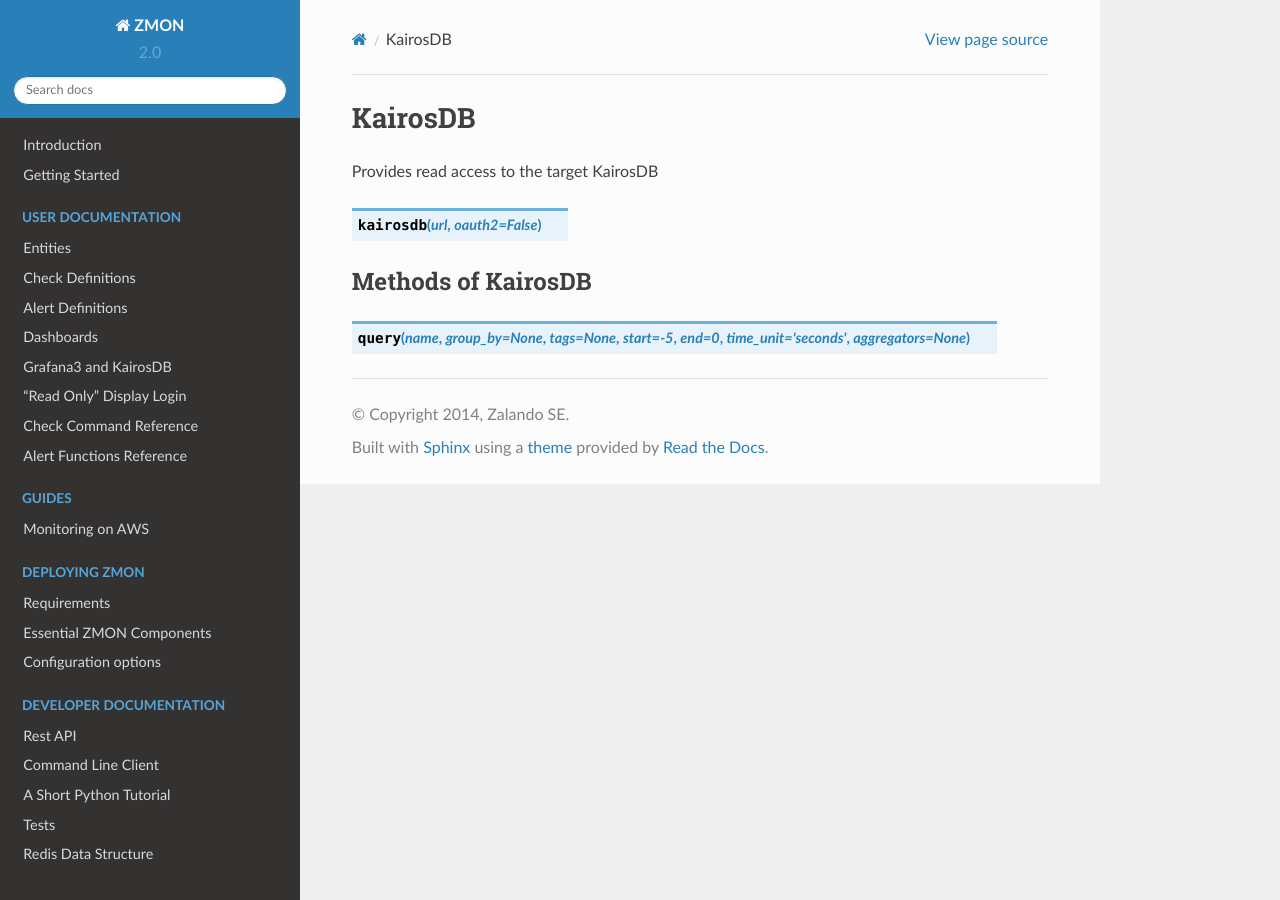
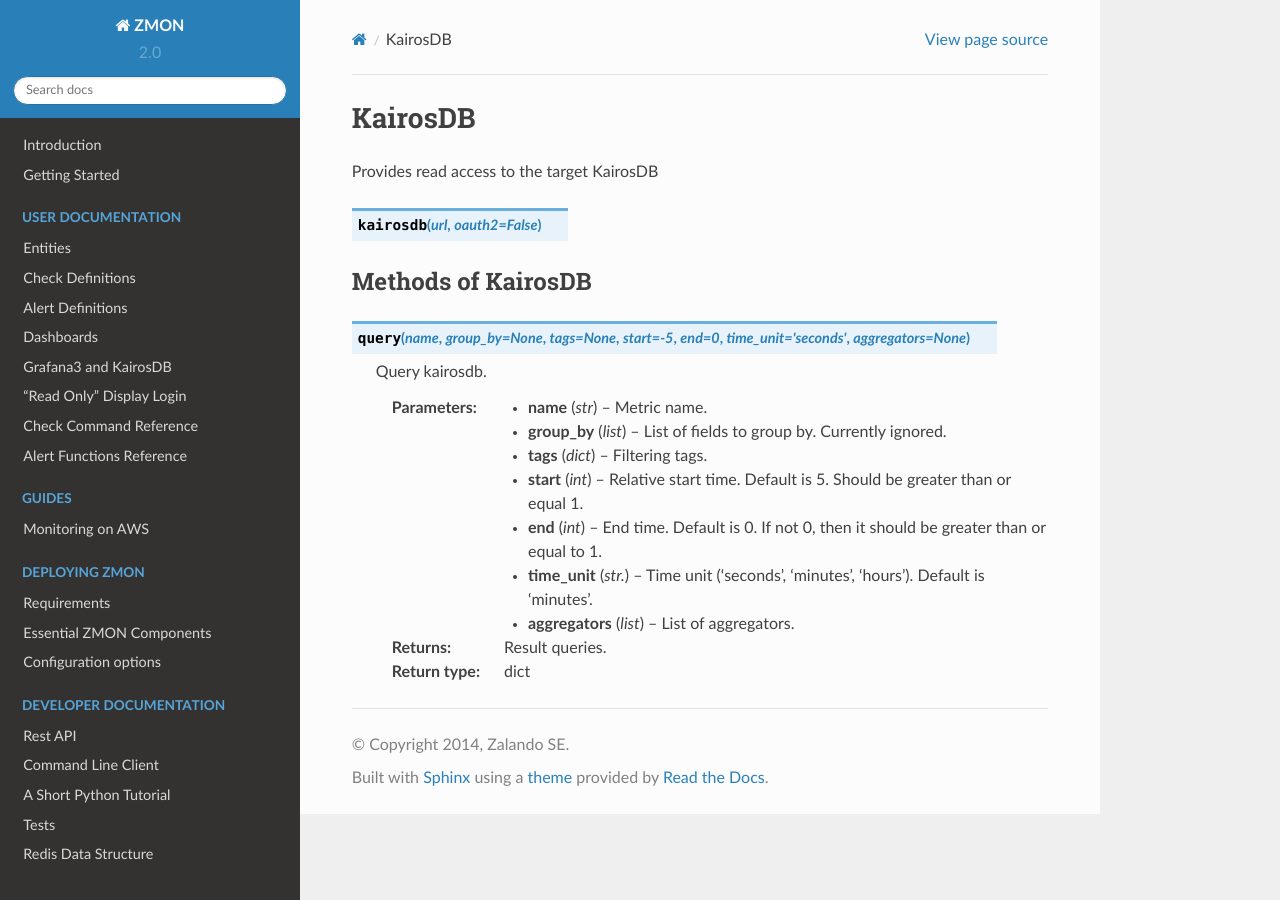
Before and after one commit to zalando-zmon/zmon-docs, a Sphinx documentation site: the page built from docs/user/check-ref/kairosdb_wrapper.rst, in a window 1280 px wide. Built offline with Sphinx 7.4.7 and the Read the Docs theme 2.0.0, drawn with Linux system fonts in a browser that asks for light colours.

Commit message:
Update kairosdb docs

```diff
--- a/docs/user/check-ref/kairosdb_wrapper.rst
+++ b/docs/user/check-ref/kairosdb_wrapper.rst
@@ -11,3 +11,31 @@
 ^^^^^^^^^^^^^^^^^^^
 
 .. py:function:: query(name, group_by = None, tags = None, start = -5, end = 0, time_unit='seconds', aggregators = None)
+
+    ::
+
+    Query kairosdb.
+
+    :param name: Metric name.
+    :type name: str
+
+    :param group_by: List of fields to group by. Currently ignored.
+    :type group_by: list
+
+    :param tags: Filtering tags.
+    :type tags: dict
+
+    :param start: Relative start time. Default is 5. Should be greater than or equal 1.
+    :type start: int
+
+    :param end: End time. Default is 0. If not 0, then it should be greater than or equal to 1.
+    :type end: int
+
+    :param time_unit: Time unit ('seconds', 'minutes', 'hours'). Default is 'minutes'.
+    :type time_unit: str.
+
+    :param aggregators: List of aggregators.
+    :type aggregators: list
+
+    :return: Result queries.
+    :rtype: dict
```
